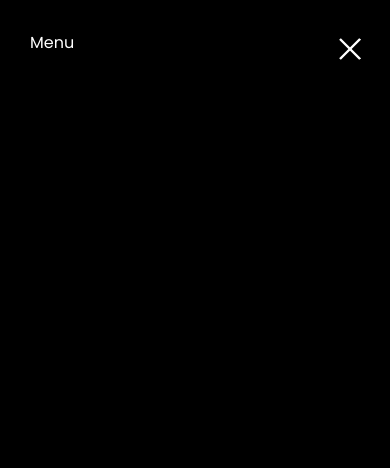
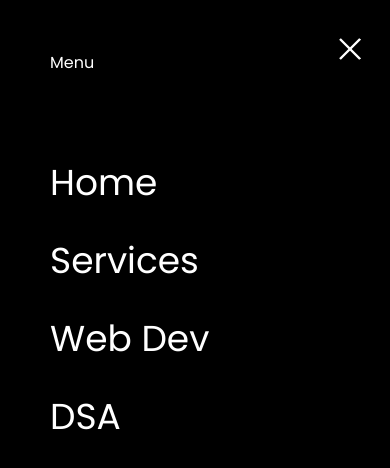
Before and after one commit to Saketh-Reddy-Bejadi/GDSC-Veecsha, a React (Create React App) app in the folder veecsha/: page / in a window 390 px wide. Both pictures are taken after a click on the button "Main Menu". Shown: the top 468 px of the page. Built offline with nearby package versions, Linux system fonts and the light colour scheme.

Commit message:
Done with sidebar

```diff
--- a/veecsha/src/components/SideBar.css
+++ b/veecsha/src/components/SideBar.css
@@ -10,7 +10,28 @@
       position: absolute;
       top: 0px;
       right: 0px;
-      padding: 30px;
+      padding: 50px;
+    }
+    .SBcontents{
+      margin: 60px 0px 0px 0px;
+      font-size: 36px;
+
+    }
+    .SBcontents>a{
+      padding: 20px 10px;
+      border-color:rgb(0, 0, 0);
+      border-width:0px 0px 3px 0px;
+      border-style: solid;
+      padding: 20px 0px 0px 0px;
+      display: block;
+    }
+    .SBcontents a:hover{
+      border-color:#01A06B;
+      border-width:0px 0px 3px 0px;
+      border-style: solid;
+      display: inline-block;
+
     }
 
+
   }
--- a/veecsha/src/components/SideBar.js
+++ b/veecsha/src/components/SideBar.js
@@ -7,7 +7,12 @@ export const SideBar = ({viewBox}) => {
     <>
         <div id='sidebarHide' className={(viewBox)?"sidebar":"disnone"}>
             <p>Menu</p>
-
+            <div className="SBcontents" >
+              <a href="Home" >Home</a>
+              <a href="Services">Services</a>
+              <a href="Web Dev">Web Dev</a>
+              <a href="DSA">DSA</a>
+            </div>
         </div>
     </>
   )
```
